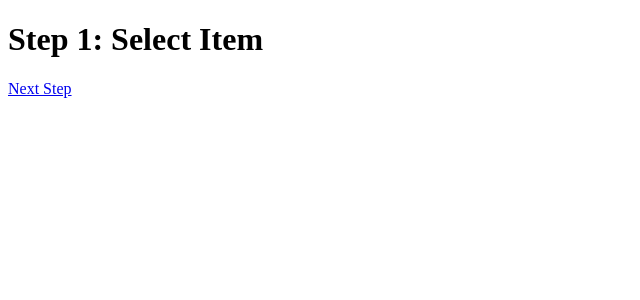
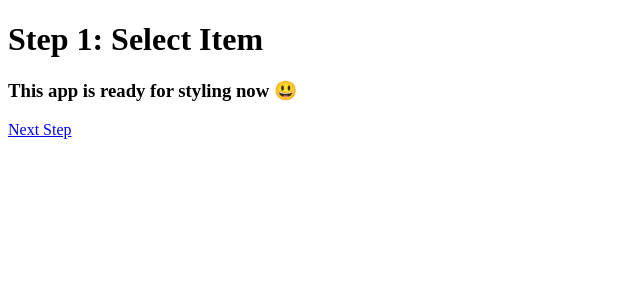
Before and after one commit to Kristian-kodehode/ecommerce-userflow, a React (Vite) app: page / in a window 1280 px wide. Shown: the top 300 px of the page, without its empty margins (0-640 px from the left). Built offline with nearby package versions, Linux system fonts and the light colour scheme.

Commit message:
added a reminder comment on step1 ui

```diff
--- a/src/routes/step1/step1.jsx
+++ b/src/routes/step1/step1.jsx
@@ -5,6 +5,7 @@ const Step1 = () => {
   return (
     <div>
       <h1>Step 1: Select Item</h1>
+      <h3>This app is ready for styling now 😃</h3>
       {/* Add your content for selecting an item here */}
       <Link to="/step2">Next Step</Link>
     </div>
```
